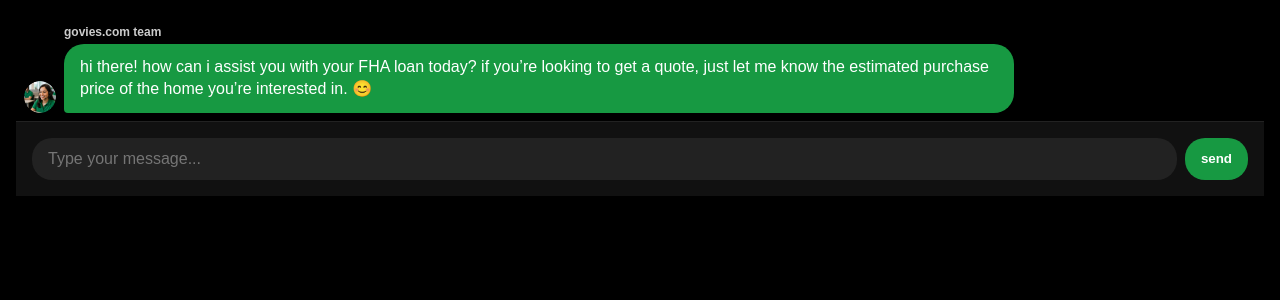
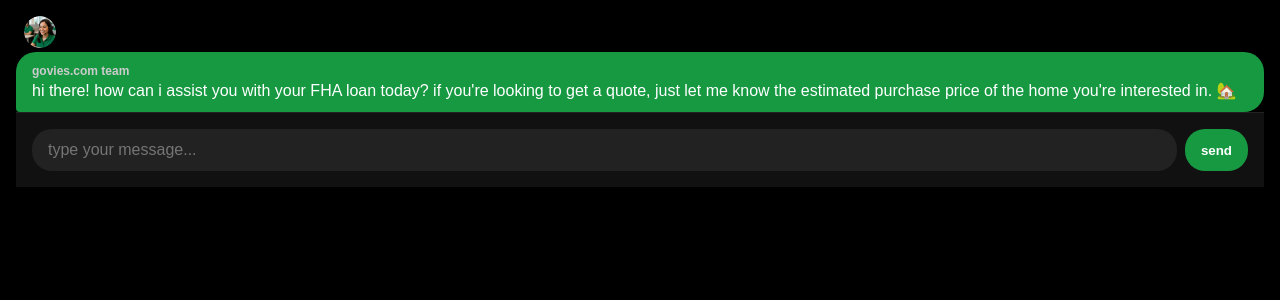
Before and after one commit to farrisajohn-cmd/08062025, a React (Create React App) app: page / in a window 1280 px wide. Shown: the top 300 px of the page. Built offline with nearby package versions, Linux system fonts and the light colour scheme.

Commit message:
Update ChatBox.jsx

```diff
--- a/src/ChatBox.jsx
+++ b/src/ChatBox.jsx
@@ -1,22 +1,25 @@
 import React, { useState } from 'react';
 import './ChatBox.css';
-import avatar from '../public/govies-avatar.png';
+
+const avatar = process.env.PUBLIC_URL + '/govies-avatar.png';
 
 const ChatBox = () => {
   const [messages, setMessages] = useState([
     {
       sender: 'assistant',
-      text: "hi there! how can i assist you with your FHA loan today? if you’re looking to get a quote, just let me know the estimated purchase price of the home you’re interested in. 😊",
+      text: "hi there! how can i assist you with your FHA loan today? if you're looking to get a quote, just let me know the estimated purchase price of the home you're interested in. 🏡",
     },
   ]);
   const [input, setInput] = useState('');
+  const [isTyping, setIsTyping] = useState(false);
 
-  const handleSend = async () => {
+  const sendMessage = async () => {
     if (!input.trim()) return;
 
     const userMessage = { sender: 'user', text: input };
     setMessages((prev) => [...prev, userMessage]);
     setInput('');
+    setIsTyping(true);
 
     try {
       const response = await fetch('https://zero8062025.onrender.com/chat', {
@@ -26,47 +29,68 @@ const ChatBox = () => {
       });
 
       const data = await response.json();
-
-      const botMessage = {
-        sender: 'assistant',
-        text: data.response,
-      };
-
+      const botMessage = { sender: 'assistant', text: data.response };
       setMessages((prev) => [...prev, botMessage]);
-    } catch (error) {
-      console.error('Error:', error);
+    } catch (err) {
+      setMessages((prev) => [
+        ...prev,
+        {
+          sender: 'assistant',
+          text: 'sorry, there was an error. please try again shortly.',
+        },
+      ]);
+    } finally {
+      setIsTyping(false);
     }
   };
 
   const handleKeyPress = (e) => {
-    if (e.key === 'Enter') handleSend();
+    if (e.key === 'Enter') sendMessage();
   };
 
   return (
     <div className="chat-container">
-      {messages.map((msg, index) => (
-        <div key={index} className={`message ${msg.sender}`}>
-          {msg.sender === 'assistant' && (
-            <img src={avatar} alt="govies.com team" className="avatar" />
-          )}
-          <div>
+      <div className="messages-container">
+        {messages.map((msg, i) => (
+          <div
+            key={i}
+            className={`message-row ${msg.sender === 'user' ? 'user' : 'assistant'}`}
+          >
             {msg.sender === 'assistant' && (
+              <img src={avatar} alt="govies avatar" className="avatar" />
+            )}
+            <div className={`message-bubble ${msg.sender}`}>
+              {msg.sender === 'assistant' && (
+                <div className="sender-name">govies.com team</div>
+              )}
+              <div className="message-text">{msg.text}</div>
+            </div>
+          </div>
+        ))}
+        {isTyping && (
+          <div className="message-row assistant">
+            <img src={avatar} alt="govies avatar" className="avatar" />
+            <div className="message-bubble assistant">
               <div className="sender-name">govies.com team</div>
-            )}
-            <div className="message-bubble">{msg.text}</div>
+              <div className="typing-dots">
+                <span>.</span>
+                <span>.</span>
+                <span>.</span>
+              </div>
+            </div>
           </div>
-        </div>
-      ))}
+        )}
+      </div>
 
       <div className="input-container">
         <input
           type="text"
+          placeholder="type your message..."
           value={input}
           onChange={(e) => setInput(e.target.value)}
-          onKeyPress={handleKeyPress}
-          placeholder="Type your message..."
+          onKeyDown={handleKeyPress}
         />
-        <button onClick={handleSend}>send</button>
+        <button onClick={sendMessage}>send</button>
       </div>
     </div>
   );
```
